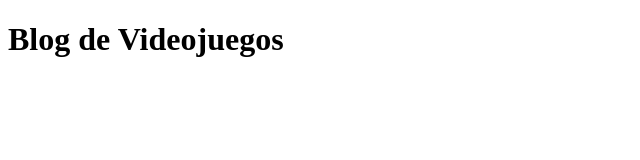
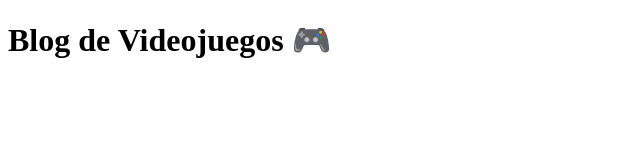
Before and after one commit to ques0telita/Blog-Videojuegos, a plain HTML site: page index.html in a window 1280 px wide. Shown: the whole page, without its empty margins (0-640 px from the left). Drawn offline with Linux system fonts and the light colour scheme.

Commit message:
add emoji tittle

```diff
--- a/index.html
+++ b/index.html
@@ -6,6 +6,6 @@
     <title>Blog de Videojuegos</title>
 </head>
 <body>
-    <h1>Blog de Videojuegos</h1>
+    <h1>Blog de Videojuegos 🎮</h1>
 </body>
 </html>
```
